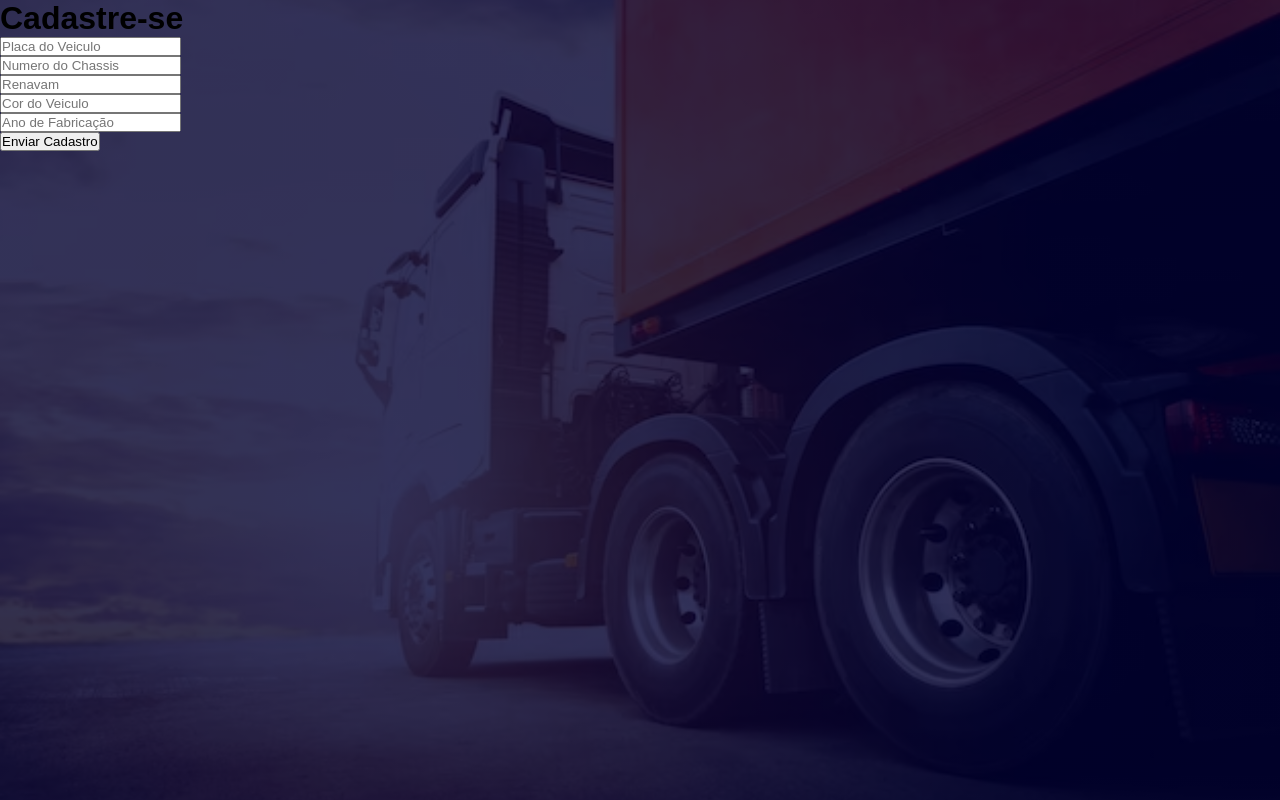
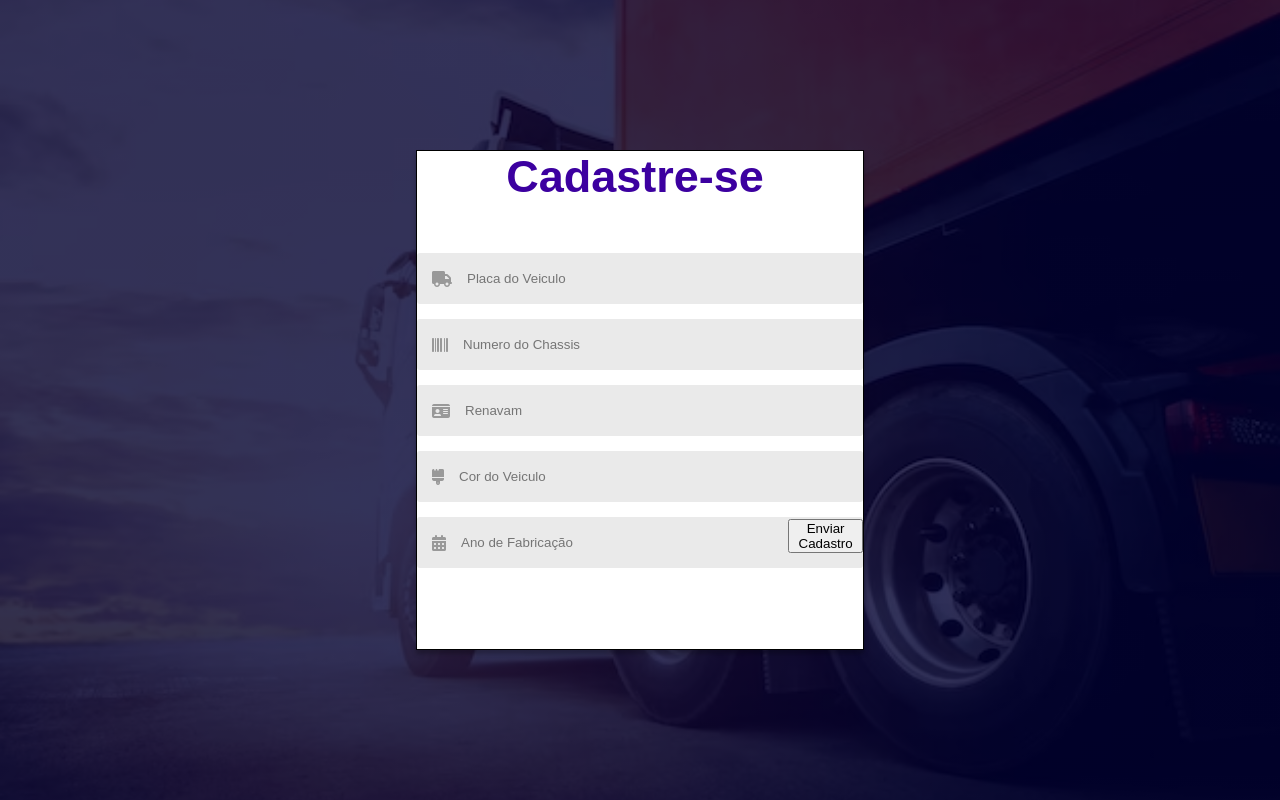
Before and after one commit to Diego0726/Dev_Transportadora, a PHP site: page /Cadastro.HTML in a window 1280 px wide. Run offline with PHP 8.4, Linux system fonts and the light colour scheme; some libraries are stand-ins or nearby versions.

Commit message:
11/06/2023
alteração

```diff
--- a/Front-end- HTML e CSS/Cadastro.CSS
+++ b/Front-end- HTML e CSS/Cadastro.CSS
@@ -12,3 +12,95 @@
         background-size: cover;
         position: relative
 }
+.form-box {
+    box-sizing: border-box;
+    position: absolute;
+    top: 50%;
+    left: 50%;
+    transform: translate(-50%, -50%);
+    width: 448px;
+    height: 500px;
+    background: #FFFFFF;
+    border: 1px solid #000000;
+    box-shadow: 0px 4px 4px rgba(0, 0, 0, 0.25);
+  }
+.form-box h1 {
+    font-size: 45px;
+    margin-bottom: 50px;
+    left: 20%;
+    color: #3c00a0;
+    position:  relative;
+}
+
+.form-box h1 ::after{
+    content: ' ';
+    width: 30px;
+    height: 4px;
+    border-radius: 3px;
+    background: #3c00a0;
+    position: absolute;
+    bottom: -12px;
+    left: 50%;
+    transform: translateX(-50%);
+}
+.input-field{
+    background:#eaeaea;
+    margin: 15px  0 ;
+    border-radius: 3px;
+    display: flex;
+    align-items: center;
+    max-height: 65px;
+    transition: max-height 1s;
+    overflow: hidden;
+}
+.input-field{
+    background:#eaeaea;
+    margin: 15px  0 ;
+    border-radius: 3px;
+    display: flex;
+    align-items: center;
+    max-height: 65px;
+    transition: max-height 1s;
+    overflow: hidden;
+}
+input{
+    width: 100%;
+    background: transparent;
+    border: 0;
+    outline: 0;
+    padding: 18px 15px ;
+}
+.input-field i{
+    margin-left: 15px;
+    color: #999
+}
+
+form p {
+    text-align: left;
+    font-size: 13px;
+    height: 48px;
+}
+form p a{
+    text-decoration: none;
+    color: #3c00a0;
+}
+.btn-field{
+    width: 100%;
+    display:flex;
+    justify-content: space-between;
+}
+.btn-field button{
+    flex-basis: 48%;
+    background: #3c00a0;
+    color: #fff;
+    height: 40px;
+    border-radius: 20px;
+    border: 0;
+    outline: 0;
+    cursor: pointer;
+    transition: Background Cadastro 1s;
+}
+.btn-field button.disable{
+    background: #eaeaea;
+    color: #555;
+}
--- a/Front-end- HTML e CSS/Cadastro.HTML
+++ b/Front-end- HTML e CSS/Cadastro.HTML
@@ -7,6 +7,7 @@
     <title>Dev_Transportadora</title>
     <link rel="stylesheet" href="Cadastro.CSS">
     <link rel="shortcut icon" href="icone2.png" type="image/x-icon">
+    <script src="https://kit.fontawesome.com/f6bc5d7c98.js" crossorigin="anonymous"></script>
 </head>
 <body>
  <div class="container">
@@ -15,27 +16,32 @@
         <form>
             <div class="input-group">
                 <div class="input-field">
+                    <i class="fa-solid fa-truck"></i>
                     <input type="text" placeholder="Placa do Veiculo">
 
                 </div>
             </div>
             <div class="input-group">
                 <div class="input-field">
+                    <i class="fa-solid fa-barcode"></i>
                     <input type="text" placeholder="Numero do Chassis">
                 </div>
             </div>
             <div class="input-group">
                 <div class="input-field">
+                    <i class="fa-solid fa-id-card"></i>
                     <input type="text" placeholder="Renavam">
                 </div>
             </div>
             <div class="input-group">
                 <div class="input-field">
+                    <i class="fa-solid fa-brush"></i>
                     <input type="text" placeholder="Cor do Veiculo">
                 </div>
             </div>
             <div class="input-group">
                 <div class="input-field">
+                    <i class="fa-solid fa-calendar-days"></i>
                     <input type="text" placeholder="Ano de Fabricação">
                     <p><button type="button">Enviar Cadastro</button></p>
                 </div>
```
